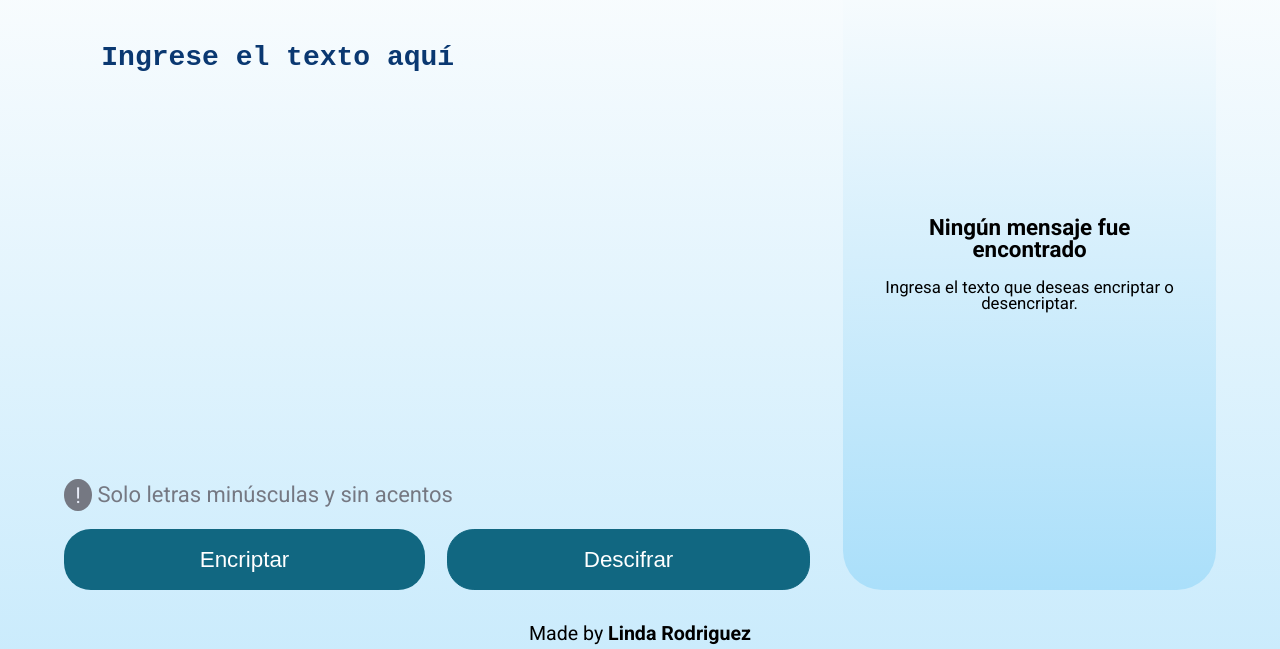
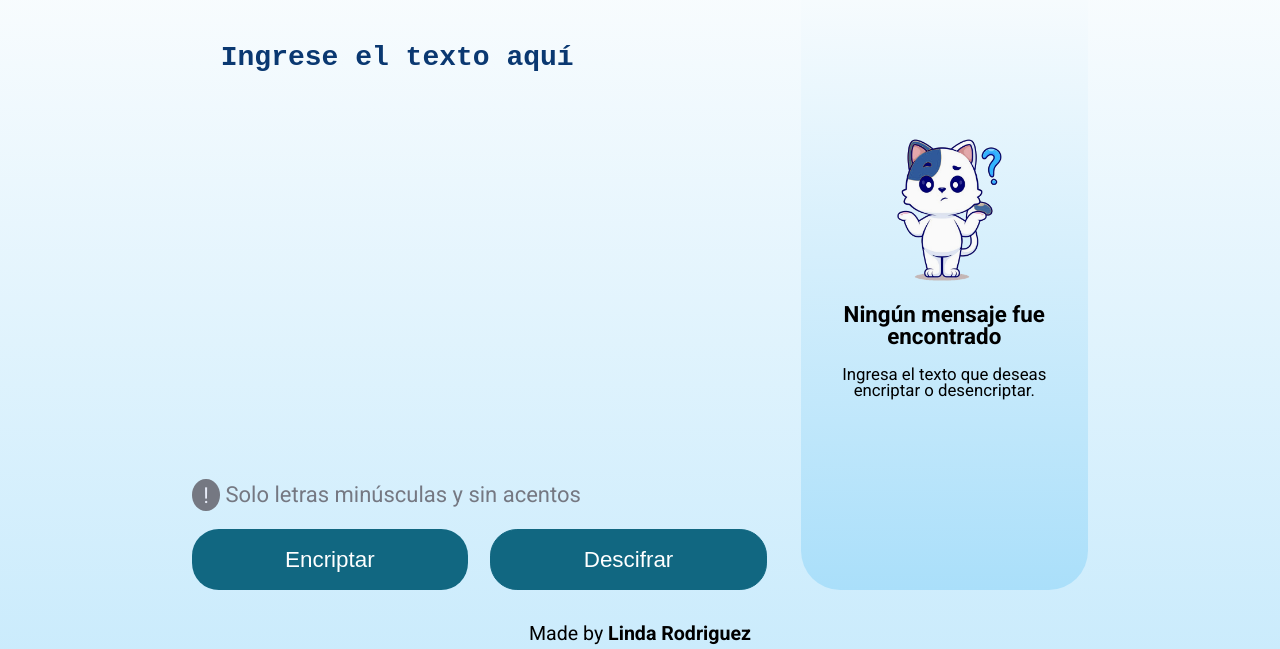
Before and after one commit to LindaRodriguezSa/Encriptador, a plain HTML site: page index.html in a window 1280 px wide. Shown: the part 96-745 px from the top of the page. Drawn offline with Linux system fonts and the light colour scheme.

Commit message:
Arreglo de imagen no found

```diff
--- a/styles.css
+++ b/styles.css
@@ -5,6 +5,9 @@
     -webkit-print-color-adjust: exact;
     font-family: "Roboto", sans-serif;
   }
+  html, body {
+    min-height: 100%;
+}
 
   *,
   *::before,
@@ -217,7 +220,7 @@
 
   }
 
-  @media (min-width: 1540px) {
+  @media (min-width: 1200px) {
     main {
       width: 70%;
     }
```
Also changed, not shown: index.html (line endings or trailing spaces).
